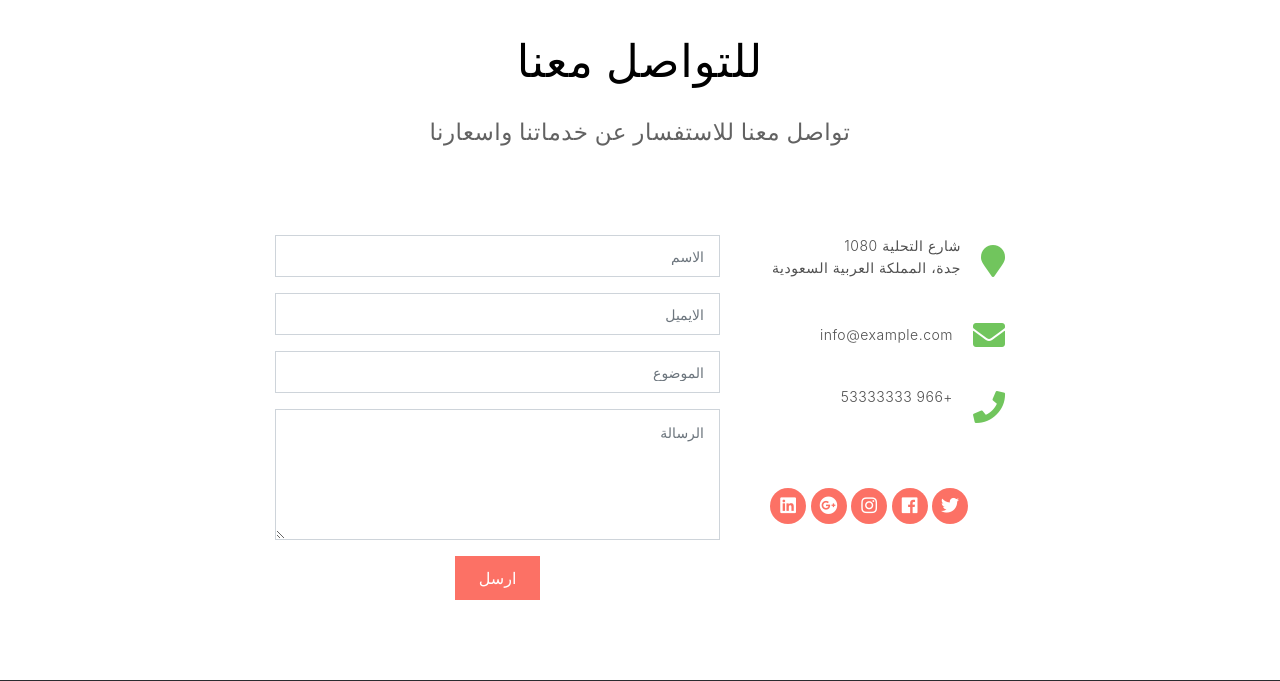
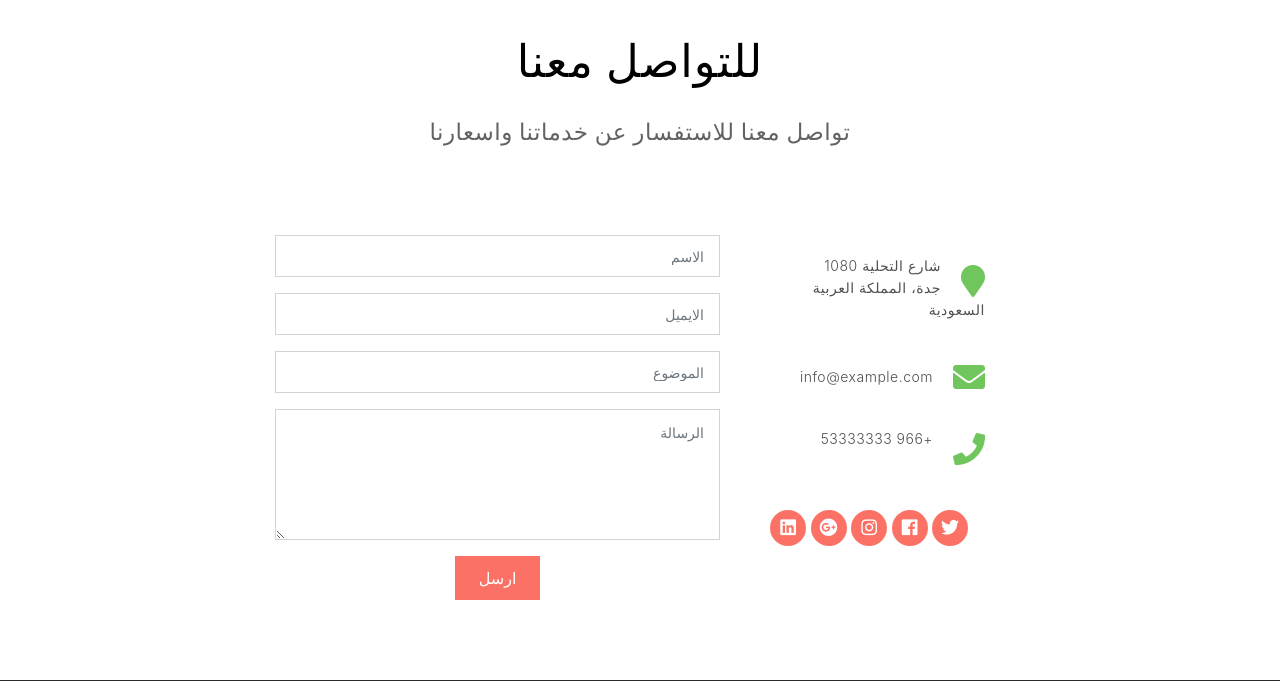
Before and after one commit to kha09/template_merch_gohsty, a Django app: page / in a window 1280 px wide. Shown: the part 3470-4151 px from the top of the page. Run offline with Django 3.2, Linux system fonts and the light colour scheme; some libraries are stand-ins or nearby versions.

Commit message:
more fix ni contacts margins and padding

```diff
--- a/stuff/static/css/style.css
+++ b/stuff/static/css/style.css
@@ -1339,6 +1339,8 @@ body.mobile-nav-active #mobile-nav-toggle i {
 #contact .info {
     color: #222;
     /*margin-left: 10px;*/
+    margin-top: 20px;
+    padding-right: 20px;
     text-align: right;
 }
 
@@ -1381,7 +1383,7 @@ body.mobile-nav-active #mobile-nav-toggle i {
 
 #contact .social-links {
     padding-bottom: 20px;
-    padding-top: 40px;
+    padding-top: 20px;
     margin-left: 20px;
 }
 
```
